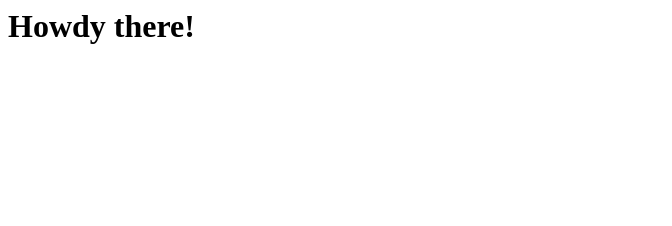
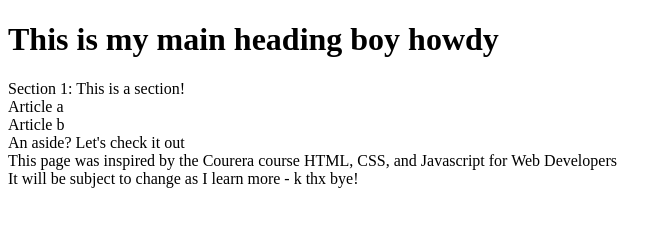
Before and after one commit to PoofyOddish/PoofyOddish.github.io, a plain HTML site: page index.html in a window 1280 px wide. Shown: the whole page, without its empty margins (0-672 px from the left). Drawn offline with Linux system fonts and the light colour scheme.

Commit message:
semantic element practice

```diff
--- a/index.html
+++ b/index.html
@@ -1,12 +1,32 @@
+<!doctype html>
+
+<!--doctype is required by HTML 5 standards-->
+
 <html>
 <head>
+    <meta charset="utf-8"> <!-- standalone tag-->
     <title>
-        Hello Coursera
+        Hello World!
     </title>
 </head>
+
 <body>
 <h1>
-    Howdy there!
+    This is my main heading boy howdy
 </h1>
+<section>
+    Section 1: This is a section!
+    <article> Article a </article>
+    <article> Article b </article>
+</section>
+
+<aside>
+    An aside? Let's check it out
+</aside>
+<footer>
+    This page was inspired by the Courera course HTML, CSS, and Javascript for Web Developers
+    <br>
+    It will be subject to change as I learn more - k thx bye!
+</footer>
 </body>
 </html>
```
